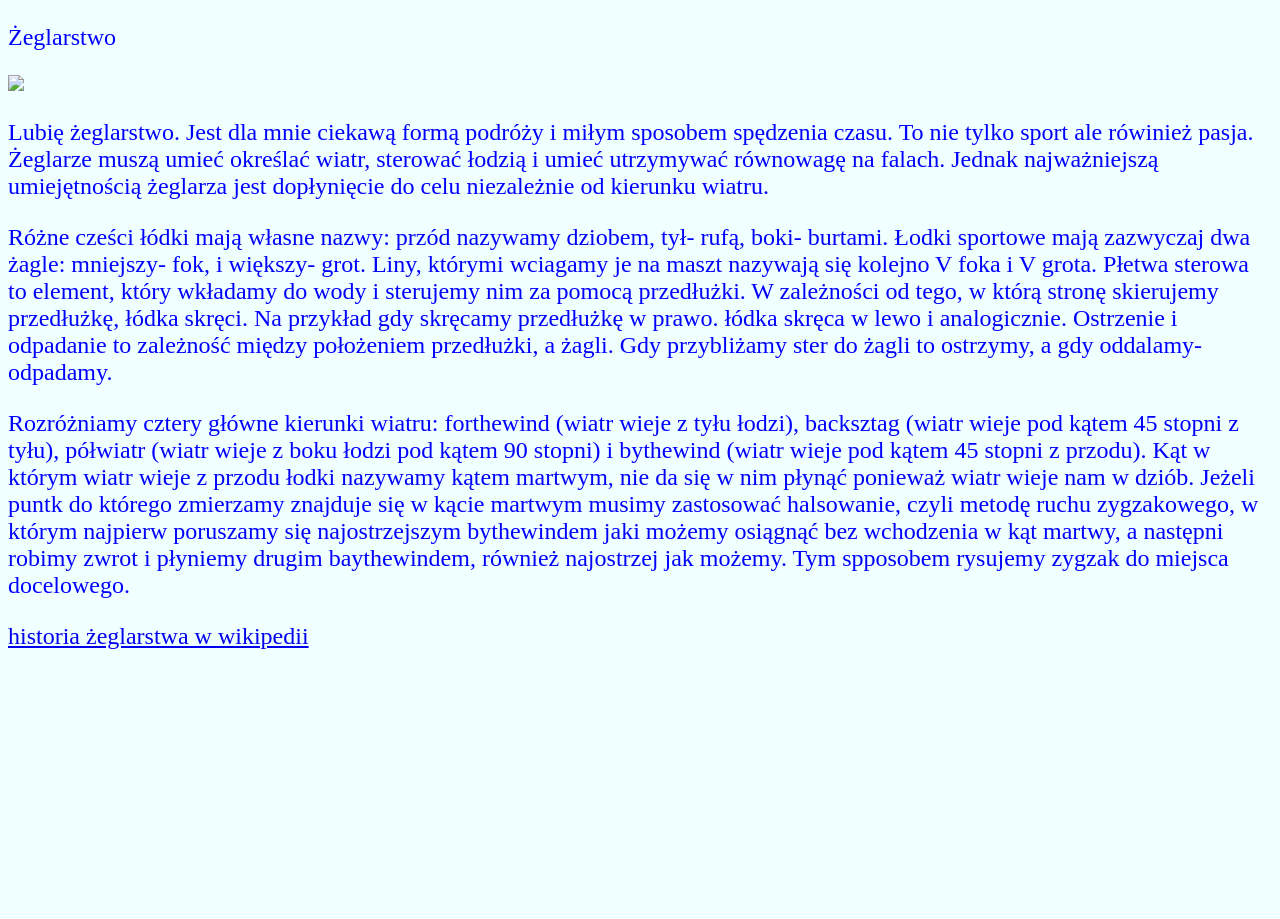
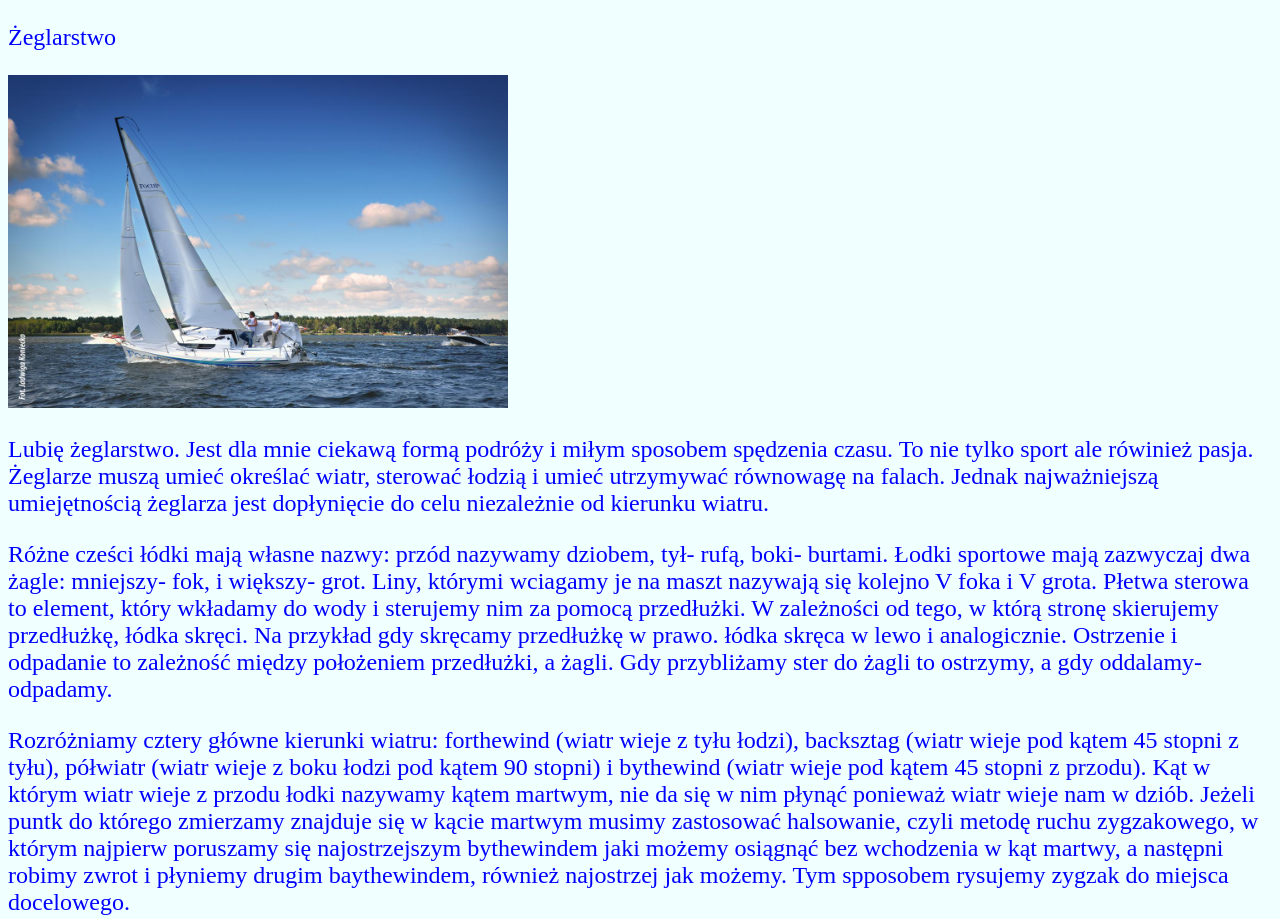
Before and after one commit to Agatalololol/Agatalololol.github.io, a plain HTML site: page index.html in a window 1280 px wide. Shown: the top 919 px of the page. Before the commit the page ends 800 px from the top, so only its background shows below. Drawn offline with Linux system fonts and the light colour scheme.

Commit message:
Update index.html

```diff
--- a/index.html
+++ b/index.html
@@ -13,7 +13,7 @@
     <p id="head">Żeglarstwo</p>
 
 
-        <img src="zeglarstwo.img" width="500" />
+        <img src="zeglarstwo.jpg" width="500" />
 
     <p>Lubię żeglarstwo. Jest dla mnie ciekawą formą podróży i miłym sposobem spędzenia czasu. To nie tylko sport ale rówinież pasja. Żeglarze muszą umieć określać wiatr, sterować łodzią i umieć utrzymywać równowagę na falach. Jednak najważniejszą umiejętnością żeglarza jest dopłynięcie do celu niezależnie od kierunku wiatru.</p>
 
```
